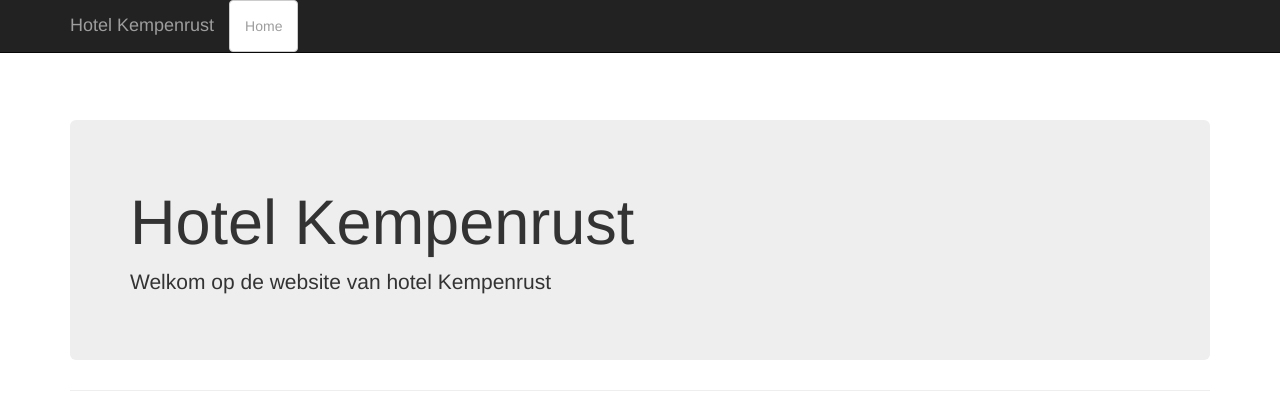
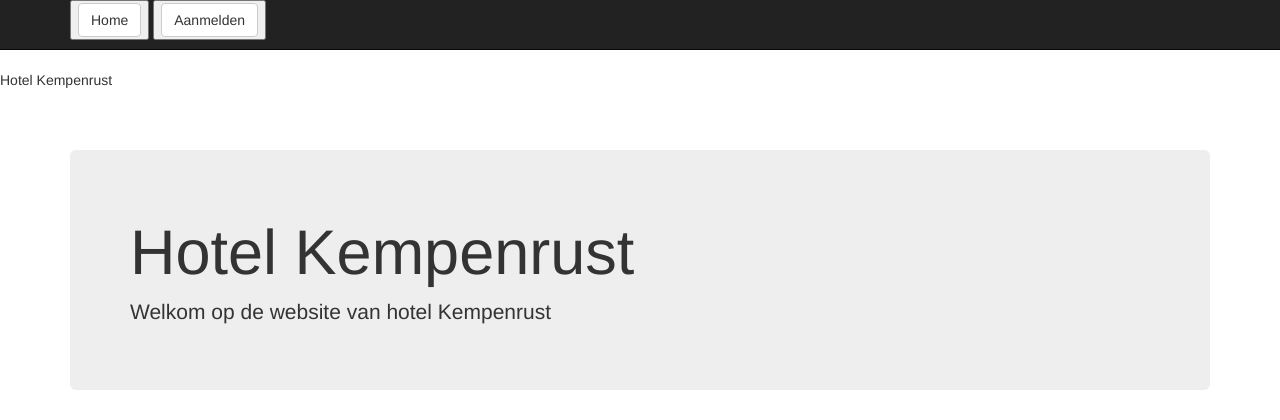
Before and after one commit to NielsPeeters/KempenRust, a CodeIgniter app: page /project/index.php/persoon/nieuw in a window 1280 px wide. Shown: the top 420 px of the page. Run offline with CodeIgniter, Linux system fonts and the light colour scheme; data that the repository does not hold is empty; some libraries are stand-ins or nearby versions.

Commit message:
menu aangepast

```diff
--- a/application/views/main_master.php
+++ b/application/views/main_master.php
@@ -36,30 +36,19 @@
 </head>
 
 <body>
+   <p>Hotel Kempenrust</p>
     <!-- Navigation -->
     <nav class="navbar navbar-inverse navbar-fixed-top" role="navigation">
         <div class="container">
-            <!-- Brand and toggle get grouped for better mobile display -->
-            <div class="navbar-header">
-                <button type="button" class="navbar-toggle" data-toggle="collapse" data-target="#bs-example-navbar-collapse-1">
-                    <span class="sr-only">Toggle navigation</span>
-                    <span class="icon-bar">iets</span>
-                    <span class="icon-bar"></span>
-                    <span class="icon-bar"></span>
+           <ul class="nav navbar-nav">
+                <button>
+                    <?php echo anchor('/home/index', 'Home', 'class="btn btn-default"'); ?>
                 </button>
-                <a class="navbar-brand" href="#">Hotel Kempenrust</a>
-            </div>
-            <!-- Collect the nav links, forms, and other content for toggling -->
-            <div class="collapse navbar-collapse" id="bs-example-navbar-collapse-1">
-                <ul class="nav navbar-nav">
-                    <li>
-                        <?php echo anchor('/home/index', 'Home', 'class="btn btn-default"'); ?>
-                    </li>
-                </ul>
-            </div>
-            <!-- /.navbar-collapse -->
+               <button>
+                   <?php echo anchor('/home/aanmelden', 'Aanmelden', 'class="btn btn-default"');?>
+               </button>
+            </ul>
         </div>
-        <!-- /.container -->
     </nav>
 
     <!-- Page Content -->
```
